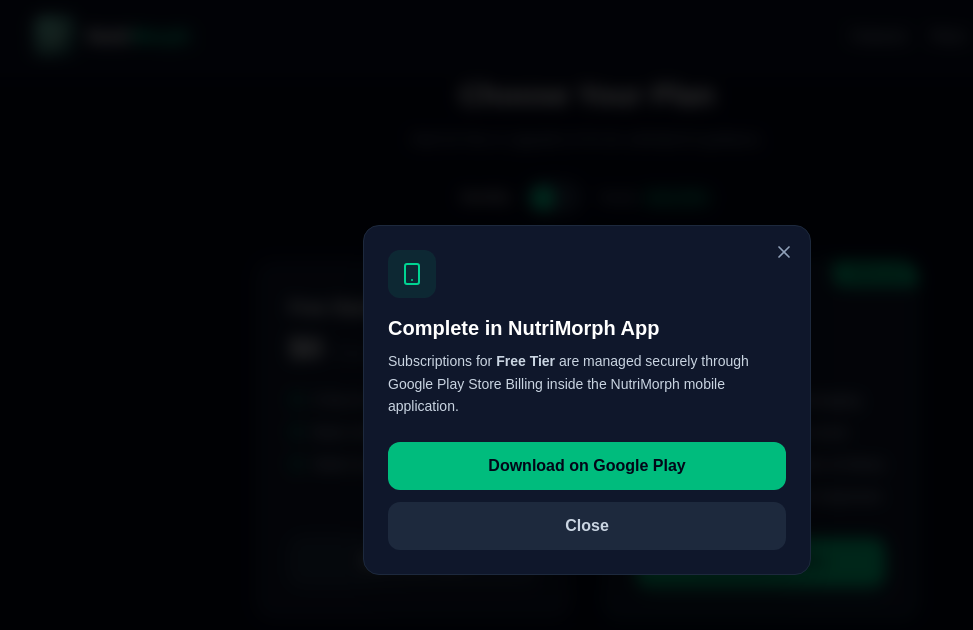
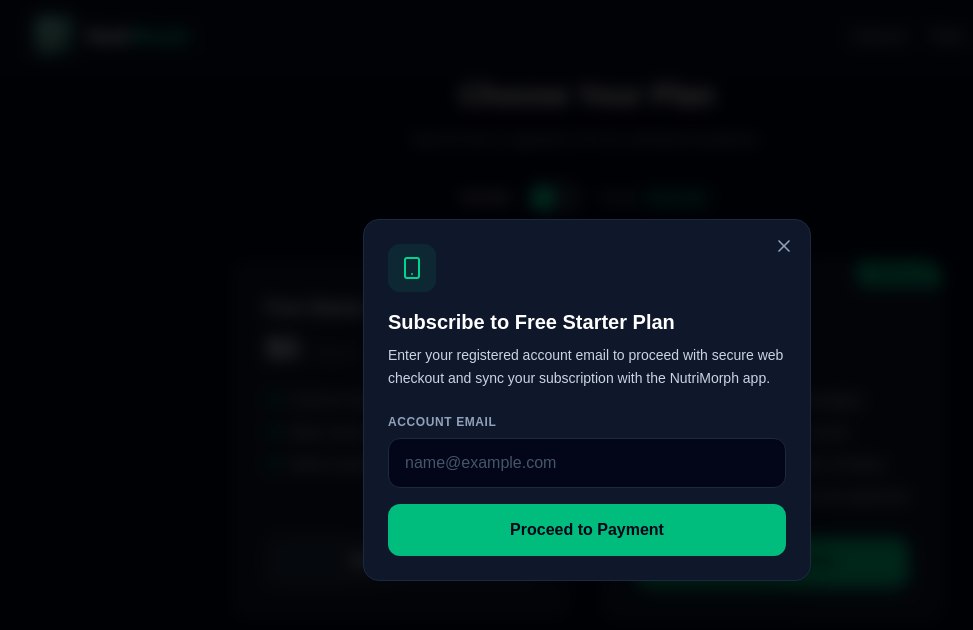
Before and after one commit to Salma-Shahid/nutrimorph-web, a Next.js app: page / in a window 1280 px wide. Both pictures are taken after a click on the button "Get Free Plan". Shown: the part 1062-1692 px from the top of the page, without its empty margins (53-1026 px from the left). Built offline with nearby package versions, Linux system fonts and the light colour scheme.

Commit message:
Fix backend payment endpoint and update frontend integration

```diff
--- a/app/page.tsx
+++ b/app/page.tsx
@@ -12,16 +12,87 @@
   Smartphone,
   Check,
   X,
+  Loader2,
 } from "lucide-react";
 
 export default function Home() {
   const [isYearly, setIsYearly] = useState(false);
   const [showSubModal, setShowSubModal] = useState(false);
   const [selectedPlan, setSelectedPlan] = useState<string>("");
+  const [email, setEmail] = useState("");
+  const [loading, setLoading] = useState(false);
+  const [errorMessage, setErrorMessage] = useState("");
 
-  const handleSubscribe = (planName: string) => {
+  // Handle plan selection and open subscription modal
+  const handlePlanSelect = (planName: string) => {
     setSelectedPlan(planName);
     setShowSubModal(true);
+    setErrorMessage("");
+  };
+
+  // Handle direct payment and backend integration for subscriptions
+  const handleSubscriptionCheckout = async (e: React.FormEvent) => {
+    e.preventDefault();
+    if (!email) {
+      setErrorMessage("Please enter your registered email address.");
+      return;
+    }
+
+    setLoading(true);
+    setErrorMessage("");
+
+    try {
+      // LocalStorage se user ka auth token retrieve karein (protect middleware ke liye)
+      const token = localStorage.getItem("token");
+
+      // API call to nutrimorph-backend payment endpoint
+      const response = await processBackendCheckout(
+        {
+          plan: selectedPlan,
+          billingCycle: isYearly ? "yearly" : "monthly",
+          email: email,
+          aiModel: "gemini-3.5-flash-lite",
+        },
+        token,
+      );
+
+      if (response.url) {
+        // Redirect user to secure Stripe payment gateway URL returned by backend
+        window.location.href = response.url;
+      } else {
+        throw new Error("Invalid payment gateway response.");
+      }
+    } catch (err: any) {
+      setErrorMessage(
+        err.message || "Failed to process payment. Please try again.",
+      );
+    } finally {
+      setLoading(false);
+    }
+  };
+
+  // Backend communication helper (Updated with correct payment endpoint & Auth header)
+  const processBackendCheckout = async (payload: any, token: string | null) => {
+    const apiEndpoint =
+      process.env.NEXT_PUBLIC_BACKEND_URL ||
+      "https://nutrimorph-backend.onrender.com";
+
+    const res = await fetch(
+      `${apiEndpoint}/api/payment/create-checkout-session`, // Corrected route path matching backend
+      {
+        method: "POST",
+        headers: {
+          "Content-Type": "application/json",
+          ...(token ? { Authorization: `Bearer ${token}` } : {}), // Pass token if available
+        },
+        body: JSON.stringify(payload),
+      },
+    );
+
+    const data = await res.json();
+    if (!res.ok)
+      throw new Error(data.message || "Backend payment processing failed");
+    return data;
   };
 
   return (
@@ -68,7 +139,7 @@
       <section className="max-w-5xl mx-auto px-6 pt-20 pb-16 text-center">
         <div className="inline-flex items-center space-x-2 bg-emerald-500/10 border border-emerald-500/30 px-4 py-1.5 rounded-full text-emerald-400 text-xs font-semibold uppercase tracking-wider mb-8">
           <Zap className="w-4 h-4" />
-          <span>Powered by Gemini 3.5 AI</span>
+          <span>Powered by Gemini 3.5 Flash Lite AI</span>
         </div>
         <h1 className="text-4xl md:text-6xl font-extrabold tracking-tight text-white mb-6 leading-tight">
           Your Personal AI Nutritionist <br className="hidden md:inline" /> &
@@ -86,13 +157,20 @@
             <Smartphone className="w-5 h-5" />
             <span>View Plans & Subscribe</span>
           </a>
-          <Link
-            href="/privacy-policy"
-            className="w-full sm:w-auto inline-flex items-center justify-center space-x-2 bg-slate-800 hover:bg-slate-700 text-slate-200 font-semibold px-8 py-4 rounded-xl transition border border-slate-700"
+          <a
+            href="https://play.google.com/store/apps/details?id=com.salmashahid.nutrimorph"
+            target="_blank"
+            rel="noopener noreferrer"
+            className="w-full sm:w-auto inline-flex items-center justify-center space-x-3 bg-neutral-900 hover:bg-neutral-800 text-white font-bold px-8 py-4 rounded-xl transition border border-slate-700 shadow-xl"
           >
-            <span>Read Privacy Policy</span>
-            <ArrowRight className="w-4 h-4" />
-          </Link>
+            <svg
+              className="w-5 h-5 fill-current text-emerald-400"
+              viewBox="0 0 24 24"
+            >
+              <path d="M3.609 1.814L13.792 12 3.61 22.186a1.5 1.5 0 0 1-.61-1.21V3.024a1.5 1.5 0 0 1 .609-1.21zM15.208 13.416l2.122 2.122-11.233 6.49a1.5 1.5 0 0 1-1.498 0l10.609-8.612zm0-2.832L4.599 1.972a1.5 1.5 0 0 1 1.498 0l11.233 6.49-2.122 2.122zm1.414 1.414l3.536 2.042a1.25 1.25 0 0 1 0 2.164l-3.536 2.042-2.122-2.122 2.122-2.126z" />
+            </svg>
+            <span>Download on Google Play</span>
+          </a>
         </div>
       </section>
 
@@ -167,9 +245,7 @@
             className="w-14 h-8 bg-slate-800 border border-slate-700 rounded-full p-1 transition relative"
           >
             <div
-              className={`w-6 h-6 bg-emerald-400 rounded-full transition transform ${
-                isYearly ? "translate-x-6" : "translate-x-0"
-              }`}
+              className={`w-6 h-6 bg-emerald-400 rounded-full transition transform ${isYearly ? "translate-x-6" : "translate-x-0"}`}
             />
           </button>
           <span
@@ -211,7 +287,7 @@
               </ul>
             </div>
             <button
-              onClick={() => handleSubscribe("Free Tier")}
+              onClick={() => handlePlanSelect("Free Starter Plan")}
               className="w-full bg-slate-800 hover:bg-slate-700 text-white font-semibold py-3 rounded-xl transition border border-slate-700"
             >
               Get Free Plan
@@ -248,12 +324,16 @@
                 </li>
                 <li className="flex items-center space-x-2">
                   <Check className="w-4 h-4 text-emerald-400" />
-                  <span>Priority Gemini 3.5 Flash responses</span>
+                  <span>Priority Gemini 3.5 Flash Lite responses</span>
                 </li>
               </ul>
             </div>
             <button
-              onClick={() => handleSubscribe("Pro Plan")}
+              onClick={() =>
+                handlePlanSelect(
+                  isYearly ? "Pro Yearly Plan" : "Pro Monthly Plan",
+                )
+              }
               className="w-full bg-emerald-500 hover:bg-emerald-400 text-slate-950 font-bold py-3 rounded-xl transition shadow-lg shadow-emerald-500/20"
             >
               Subscribe to Pro
@@ -262,7 +342,7 @@
         </div>
       </section>
 
-      {/* Subscription Action Modal */}
+      {/* Subscription Checkout Action Modal */}
       {showSubModal && (
         <div className="fixed inset-0 bg-black/80 backdrop-blur-sm z-50 flex items-center justify-center p-4">
           <div className="bg-slate-900 border border-slate-800 max-w-md w-full p-6 rounded-2xl relative shadow-2xl">
@@ -276,27 +356,49 @@
               <Smartphone className="w-6 h-6" />
             </div>
             <h3 className="text-xl font-bold text-white mb-2">
-              Complete in NutriMorph App
+              Subscribe to {selectedPlan}
             </h3>
             <p className="text-slate-300 text-sm mb-6 leading-relaxed">
-              Subscriptions for <strong>{selectedPlan}</strong> are managed
-              securely through Google Play Store Billing inside the NutriMorph
-              mobile application.
+              Enter your registered account email to proceed with secure web
+              checkout and sync your subscription with the NutriMorph app.
             </p>
-            <div className="space-y-3">
+
+            <form onSubmit={handleSubscriptionCheckout} className="space-y-4">
+              <div>
+                <label className="block text-xs font-semibold text-slate-400 uppercase tracking-wider mb-2">
+                  Account Email
+                </label>
+                <input
+                  type="email"
+                  required
+                  placeholder="name@example.com"
+                  value={email}
+                  onChange={(e) => setEmail(e.target.value)}
+                  className="w-full bg-slate-950 border border-slate-800 rounded-xl px-4 py-3 text-white placeholder-slate-600 focus:outline-none focus:border-emerald-500 transition"
+                />
+              </div>
+
+              {errorMessage && (
+                <p className="text-red-400 text-xs bg-red-500/10 border border-red-500/20 p-3 rounded-xl">
+                  {errorMessage}
+                </p>
+              )}
+
               <button
-                onClick={() => alert("Redirecting to Google Play Store...")}
-                className="w-full bg-emerald-500 hover:bg-emerald-400 text-slate-950 font-bold py-3 rounded-xl transition"
+                type="submit"
+                disabled={loading}
+                className="w-full bg-emerald-500 hover:bg-emerald-400 text-slate-950 font-bold py-3.5 rounded-xl transition flex items-center justify-center space-x-2 disabled:opacity-50"
               >
-                Download on Google Play
+                {loading ? (
+                  <>
+                    <Loader2 className="w-5 h-5 animate-spin" />
+                    <span>Processing Secure Checkout...</span>
+                  </>
+                ) : (
+                  <span>Proceed to Payment</span>
+                )}
               </button>
-              <button
-                onClick={() => setShowSubModal(false)}
-                className="w-full bg-slate-800 hover:bg-slate-700 text-slate-300 font-semibold py-3 rounded-xl transition"
-              >
-                Close
-              </button>
-            </div>
+            </form>
           </div>
         </div>
       )}
```
